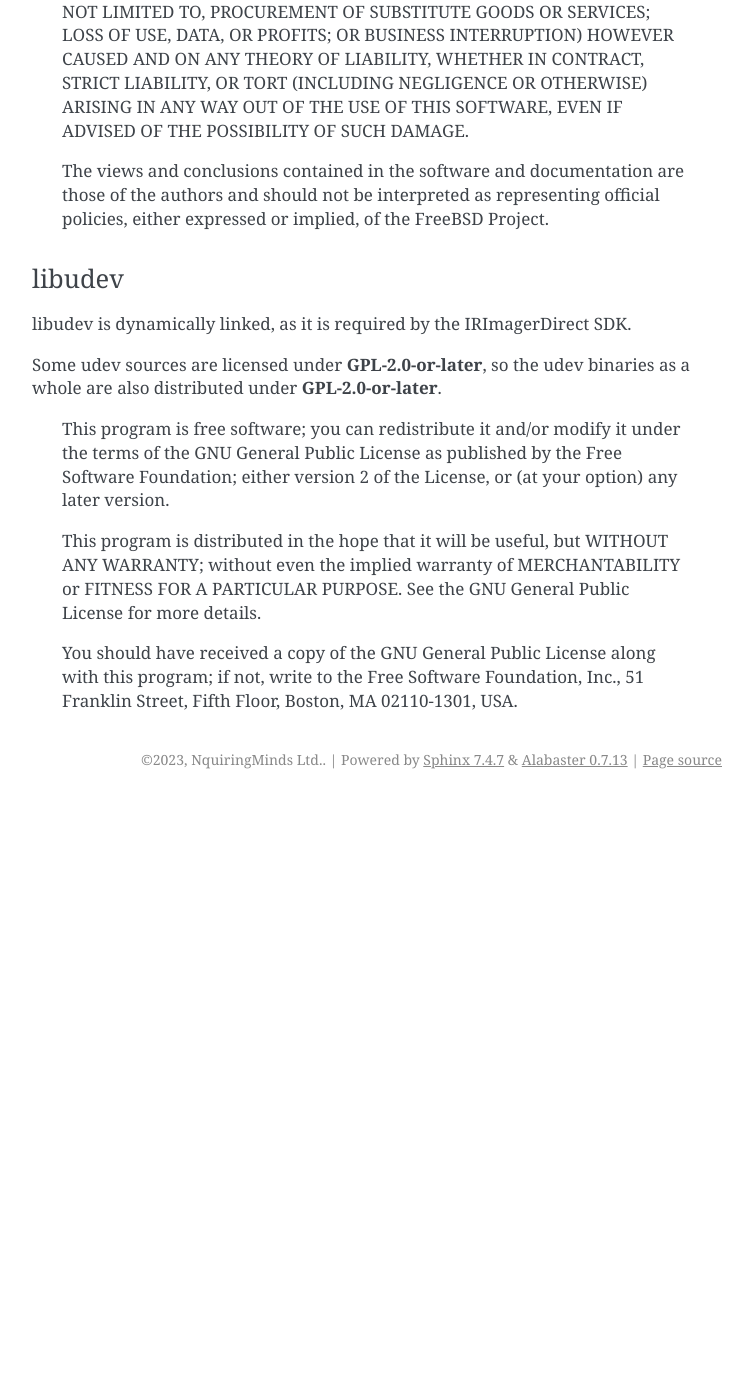
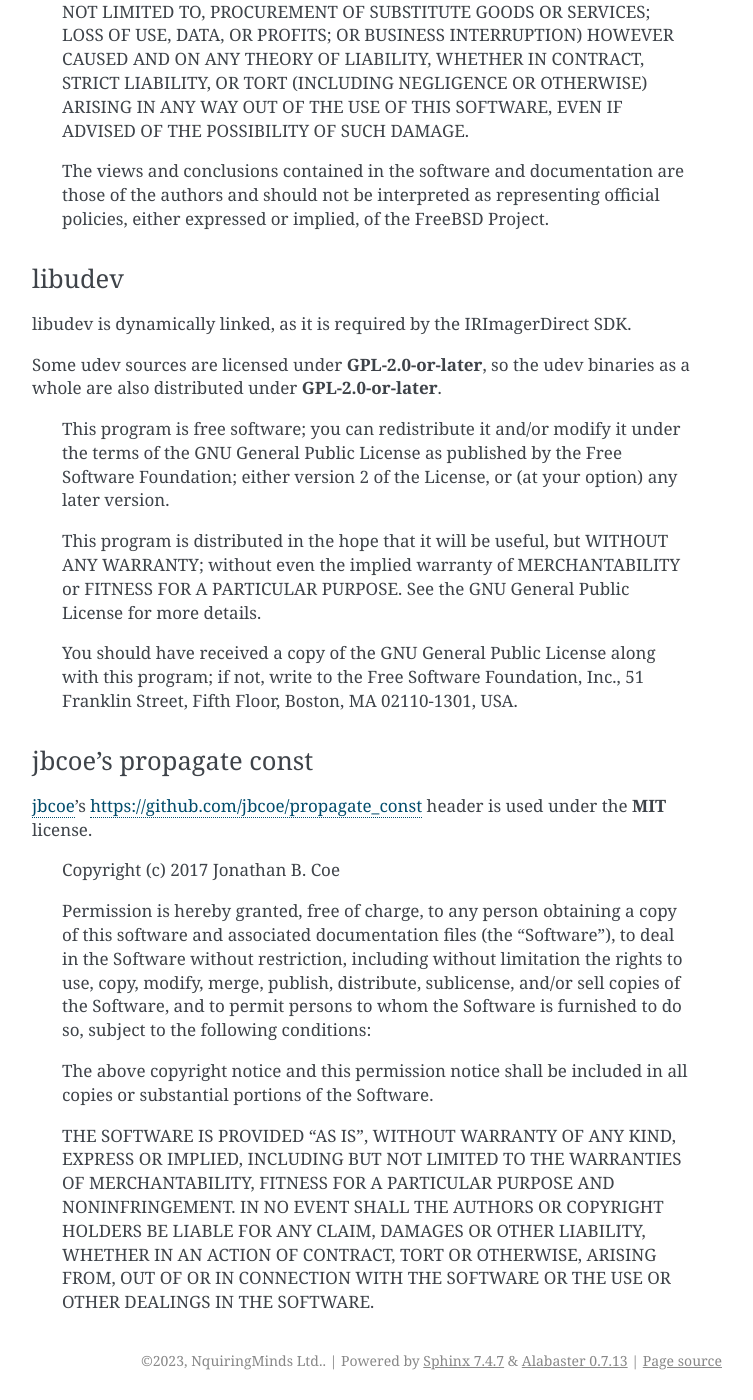
Before and after one commit to nqminds/nqm-irimager, a Sphinx documentation site: the page built from docs/licenses.rst, in a window 1280 px wide and 1400 px high, scrolled down 1308 px. Shown: the whole window, without its empty margins (388-1141 px from the left). Built offline with Sphinx 7.4.7, drawn with Linux system fonts in a browser that asks for light colours; before the commit the page ends 2107 px from its top, so only the background shows below that; some of the changed text lies outside the part shown.

Commit message:
build: use jbcoe/propagate_const header
Use the propagate_const header from
https://github.com/jbcoe/propagate_const instead of
https://github.com/MikeyCpp/propagate_const as it handles some edge
cases.

Plus, https://github.com/jbcoe/propagate_const is the original
reference implementation for [N4388], which was the proposal to add
`propogate_const` to the C++ standard library.

[N4388]: https://isocpp.org/files/papers/N4388.html

```diff
--- a/CMakeLists.txt
+++ b/CMakeLists.txt
@@ -28,6 +28,7 @@
 CPMUsePackageLock(package-lock.cmake)
 
 CPMGetPackage(spdlog)
+CPMGetPackage(propagate_const)
 
 find_package(Python REQUIRED COMPONENTS Interpreter Development.Module)
 find_package(pybind11 CONFIG REQUIRED)
@@ -84,6 +85,7 @@
   PRIVATE
     pybind11::headers
     spdlog::spdlog_header_only # less efficient, but avoids CXX11 ABI issues
+    propagate_const::propagate_const
 )
 
 if(IRImager_mock)
--- a/docs/licenses.rst
+++ b/docs/licenses.rst
@@ -84,3 +84,31 @@
   along with this program; if not, write to the Free Software
   Foundation, Inc., 51 Franklin Street, Fifth Floor, Boston, MA  02110-1301,
   USA.
+
+jbcoe's propagate const
+-----------------------
+
+`jbcoe`_'s https://github.com/jbcoe/propagate_const header is used under the
+**MIT** license.
+
+.. _jbcoe: https://github.com/jbcoe
+
+  Copyright (c) 2017 Jonathan B. Coe
+
+  Permission is hereby granted, free of charge, to any person obtaining a copy
+  of this software and associated documentation files (the "Software"), to deal
+  in the Software without restriction, including without limitation the rights
+  to use, copy, modify, merge, publish, distribute, sublicense, and/or sell
+  copies of the Software, and to permit persons to whom the Software is
+  furnished to do so, subject to the following conditions:
+
+  The above copyright notice and this permission notice shall be included in
+  all copies or substantial portions of the Software.
+
+  THE SOFTWARE IS PROVIDED "AS IS", WITHOUT WARRANTY OF ANY KIND, EXPRESS OR
+  IMPLIED, INCLUDING BUT NOT LIMITED TO THE WARRANTIES OF MERCHANTABILITY,
+  FITNESS FOR A PARTICULAR PURPOSE AND NONINFRINGEMENT. IN NO EVENT SHALL THE
+  AUTHORS OR COPYRIGHT HOLDERS BE LIABLE FOR ANY CLAIM, DAMAGES OR OTHER
+  LIABILITY, WHETHER IN AN ACTION OF CONTRACT, TORT OR OTHERWISE, ARISING FROM,
+  OUT OF OR IN CONNECTION WITH THE SOFTWARE OR THE USE OR OTHER DEALINGS IN THE
+  SOFTWARE.
```
Also changed, not shown: 4 other files.
